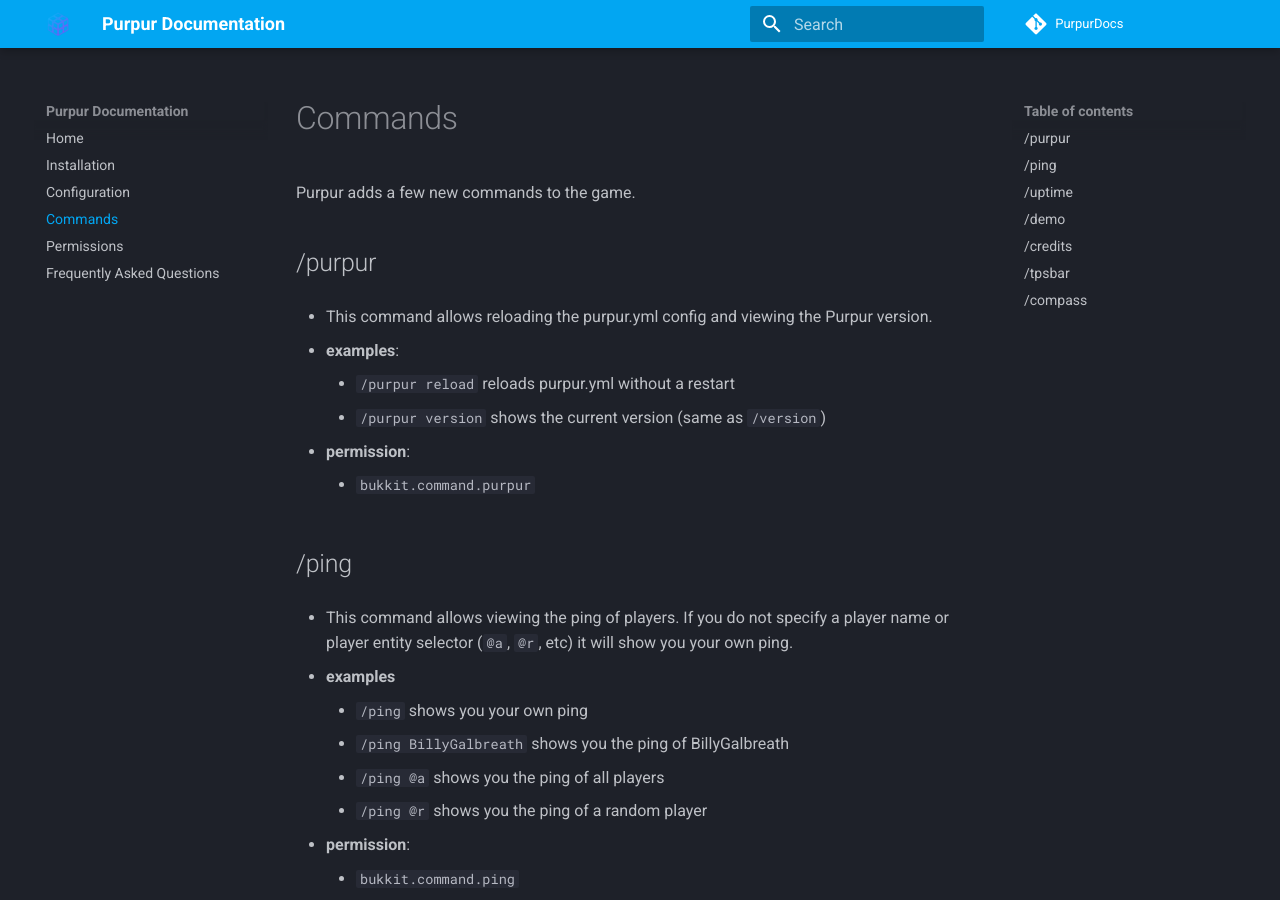
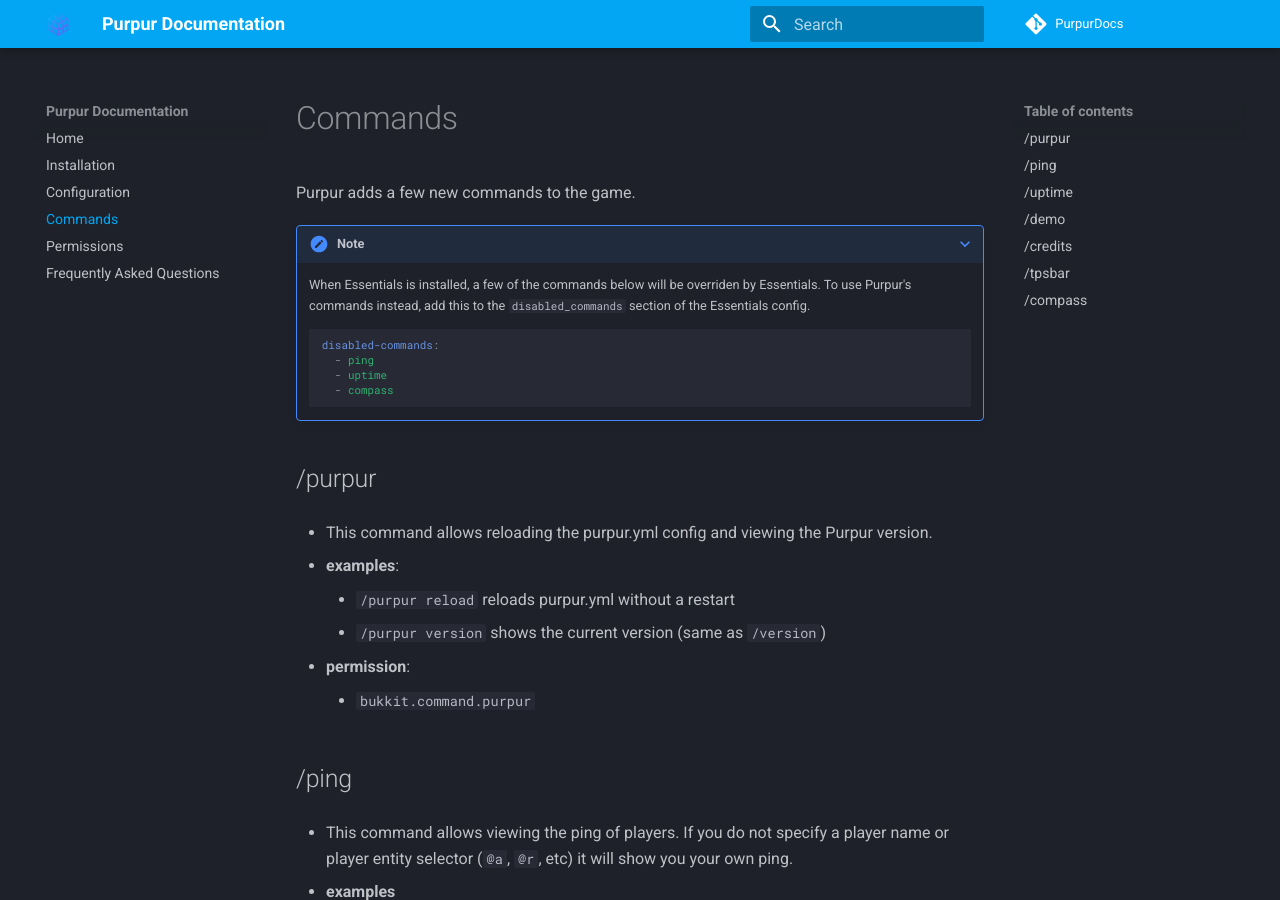
Before and after one commit to PurpurMC/PurpurDocs, an MkDocs documentation site: the page built from mkdocs/Commands.md, in a window 1280 px wide and 900 px high. Built offline with MkDocs 1.6.1 and Material for MkDocs 9.7.7, drawn with Linux system fonts in a browser that asks for light colours; comment, search, counter and statistics services are not loaded.

Commit message:
Note for servers with Essentials

````diff
--- a/mkdocs/Commands.md
+++ b/mkdocs/Commands.md
@@ -1,4 +1,13 @@
 Purpur adds a few new commands to the game.
+
+???+ note "Note"
+    When Essentials is installed, a few of the commands below will be overriden by Essentials. To use Purpur's commands instead, add this to the `disabled_commands` section of the Essentials config.
+    ``` yaml
+    disabled-commands:
+      - ping
+      - uptime
+      - compass
+    ```
 
 ## /purpur
 - This command allows reloading the purpur.yml config and viewing the Purpur version.
````
